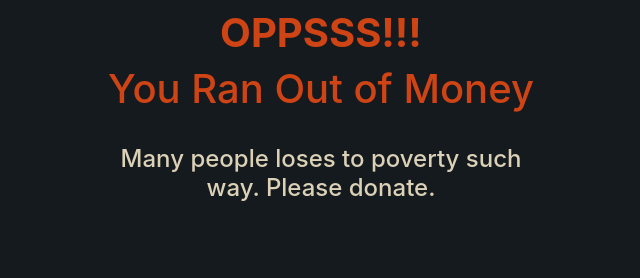
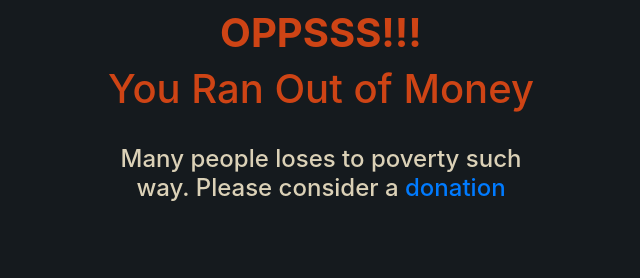
Before and after one commit to Fateha9106/Choice-Based-Web-Game, a PHP site: page /game_over.php in a window 1280 px wide. Shown: the part 290-568 px from the top of the page, without its empty margins (319-959 px from the left). Run offline with PHP 8.4, Linux system fonts and the light colour scheme.

Commit message:
making donation statement

```diff
--- a/game_over.php
+++ b/game_over.php
@@ -31,7 +31,7 @@
                 </h1>
                 <br>
 
-                <h4 style="color:#DBD1B7">Many people loses to poverty such way. Please donate.</h4>
+                <h4 style="color:#DBD1B7">Many people loses to poverty such way. Please consider a <a href="donate.html">donation</a>                </h4>
             </div>
 
 
```
